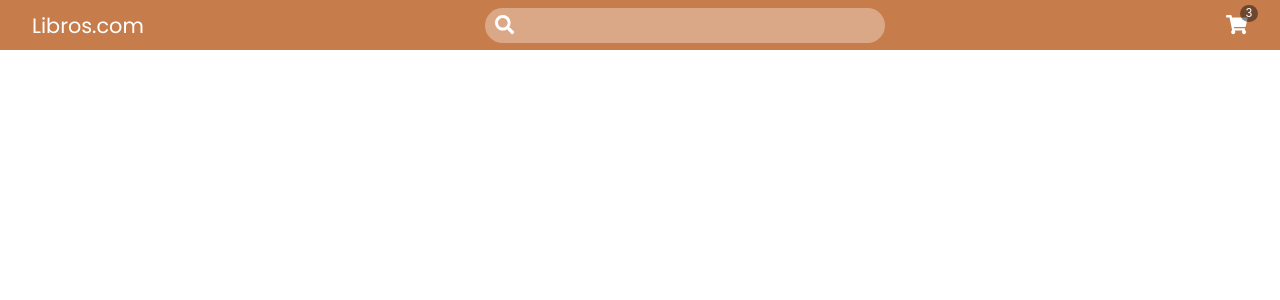
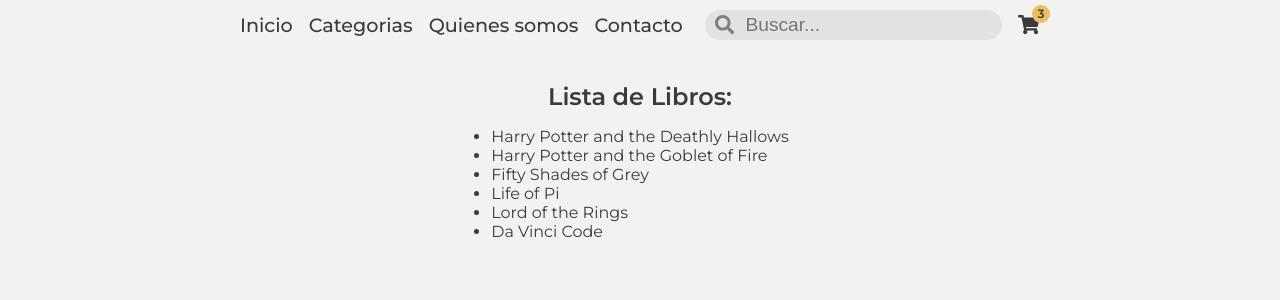
Before and after one commit to castroagustin/curso-react, a React (Create React App) app: page / in a window 1280 px wide. Shown: the top 300 px of the page. Built offline with nearby package versions, Linux system fonts and the light colour scheme.

Commit message:
Componentes I

```diff
--- a/src/App.js
+++ b/src/App.js
@@ -1,10 +1,12 @@
 import './App.css';
 import NavBar from './components/navbar/navbar';
+import ItemList from './components/itemList/itemList';
 
-function App() {
+const App = () => {
   return (
     <div className="App">
       <NavBar />
+      <ItemList />
     </div>
   );
 }
--- /dev/null
+++ b/src/components/itemList/itemList.css
@@ -0,0 +1,16 @@
+.itemList{
+    margin-top: 2rem;
+    color: var(--dark-grey);
+}
+
+.itemList__title{
+    font-size: 1.5rem;
+    margin-bottom: 1rem;
+}
+
+.itemList__container{
+    list-style: initial;
+    display: inline-flex;
+    flex-direction: column;
+    text-align: start;
+}
--- /dev/null
+++ b/src/components/itemList/itemList.jsx
@@ -0,0 +1,19 @@
+import './itemList.css'
+
+const ItemList = () => {
+    return (
+        <section className='itemList'>
+            <h2 className='itemList__title'>Lista de Libros:</h2>
+            <ul className='itemList__container'>
+                <li>Harry Potter and the Deathly Hallows</li>
+                <li>Harry Potter and the Goblet of Fire</li>
+                <li>Fifty Shades of Grey</li>
+                <li>Life of Pi</li>
+                <li>Lord of the Rings</li>
+                <li>Da Vinci Code</li>
+            </ul>
+        </section>
+    );
+}
+
+export default ItemList;
--- a/src/components/navbar/navbar.css
+++ b/src/components/navbar/navbar.css
@@ -1,25 +1,33 @@
-:root{
-    --primary-color: #c77d4b;
-    --dark-grey: #121212;
-    --white: #fff;
-    --white-transparent: #fff5;
-}
+@import url('https://fonts.googleapis.com/css2?family=Montserrat:ital,wght@0,300;0,400;0,500;0,600;1,700&display=swap');
+
 .navBar{
     position: relative;
     display: flex;
     justify-content: space-between;
     align-items: center;
-    background-color: var(--primary-color);
+    background-color: var(--light-gray);
     width: 100%;
-    padding: 0 2rem;
+    padding: 0 15rem;
     height: 50px;
+    font-family: 'Montserrat', sans-serif;
 }
 
-.navBar__logo{
-    font-size: 1.3rem;
-    font-weight: 400;
-    color: var(--white);
-    font-family: 'Poppins', sans-serif;
+.navBar__menu{
+    list-style: none;
+    display: flex;
+}
+
+.navBar__menu a{
+    text-decoration: none;
+    color: var(--dark-grey);
+    margin-right: 1rem;
+    font-size: 1.2rem;
+    font-weight: 500;
+}
+
+.navBar__iconsContainer{
+    display: flex;
+    align-items: center;
 }
 
 .navBar__search{
@@ -27,32 +35,37 @@
     display: flex;
     align-items: center;
     width: 90%;
-    max-width: 400px;
+    max-width: 300px;
     height: 70%;
 }
 .navBar__searchInput{
-    background-color: var(--white-transparent);
+    background-color: #e2e2e2;
     border-radius: 20px;
     height: 100%;
+    min-height: 30px;
     width: 100%;
     border: none;
     outline: none;
     display: flex;
     align-items: center;
     font-size: 1.2rem;
-    color: var(--white);
+    color: #808080;
     padding-left: 40px;
     padding-right: 10px;
 }
 
 .navBar__searchIcon, .navBar__cartIcon{
-    color: var(--white);
+    color: var(--dark-grey);
     font-size: 1.2rem;
     cursor: pointer;
+}
+.navBar__cartIcon{
+    margin-left: 1rem;
 }
 .navBar__searchIcon{
     position: absolute;
     left: 10px;
+    color: #808080;
 }
 
 .navBar__cartContainer{
@@ -65,10 +78,10 @@
     top: -10px;
     right: -10px;
     min-width: 18px;
-    background-color: #12121280;
-    color: var(--white);
-    font-size: .7rem;
-    font-weight: 00;
+    background-color: var(--secondary-color);
+    color: var(--dark-grey);
+    font-size: .75rem;
+    font-weight: 700;
     line-height: 100%;
     border-radius: 50%;
     padding: .2rem;
--- a/src/components/navbar/navbar.jsx
+++ b/src/components/navbar/navbar.jsx
@@ -1,17 +1,22 @@
-import React from 'react';
 import './navbar.css';
 import { FontAwesomeIcon } from '@fortawesome/react-fontawesome'
 import { faShoppingCart, faSearch } from '@fortawesome/free-solid-svg-icons'
 
-export default function NavBar() {
+const NavBar = () => {
     return (
-        <div className='navBar'>
-            <h1 className='navBar__logo'>Libros.com</h1>
+        <nav className='navBar'>
+            <ul className='navBar__menu'>
+                <li><a href="#">Inicio</a></li>
+                <li><a href="#">Categorias</a></li>
+                <li><a href="#">Quienes somos</a></li>
+                <li><a href="#">Contacto</a></li>
+            </ul>
+            <div className='navBar__iconsContainer'>
                 <div className="navBar__search">
                     <FontAwesomeIcon
                         className='navBar__searchIcon'
                         icon={faSearch} />
-                <input type='text' className='navBar__searchInput' />
+                    <input type='text' className='navBar__searchInput' placeholder='Buscar...' />
                 </div>
                 <div className='navBar__cartContainer'>
                     <span className='cart__badge'>3</span>
@@ -20,5 +25,8 @@
                         icon={faShoppingCart} />
                 </div>
             </div>
+        </nav>
     )
-};
+}
+
+export default NavBar;
--- a/src/index.css
+++ b/src/index.css
@@ -1,15 +1,21 @@
+@import url('https://fonts.googleapis.com/css2?family=Montserrat:ital,wght@0,300;0,400;0,500;0,600;1,700&display=swap');
 *{
   margin: 0;
   padding: 0;
   box-sizing: border-box;
 }
+:root{
+  --dark-grey: #3B3B3B;
+  --secondary-color: #EDBE5F;
+  --white: #fff;
+  --light-gray: #f2f2f2;
+  --white-transparent: #fff5;
+}
+
 body {
   margin: 0;
-  font-family: -apple-system, BlinkMacSystemFont, 'Segoe UI', 'Roboto', 'Oxygen',
-    'Ubuntu', 'Cantarell', 'Fira Sans', 'Droid Sans', 'Helvetica Neue',
-    sans-serif;
-  -webkit-font-smoothing: antialiased;
-  -moz-osx-font-smoothing: grayscale;
+  font-family: 'Montserrat', sans-serif;
+  background-color: #f2f2f2;
 }
 
 code {
```
Lines whose indentation alone changed are shown as unchanged.
